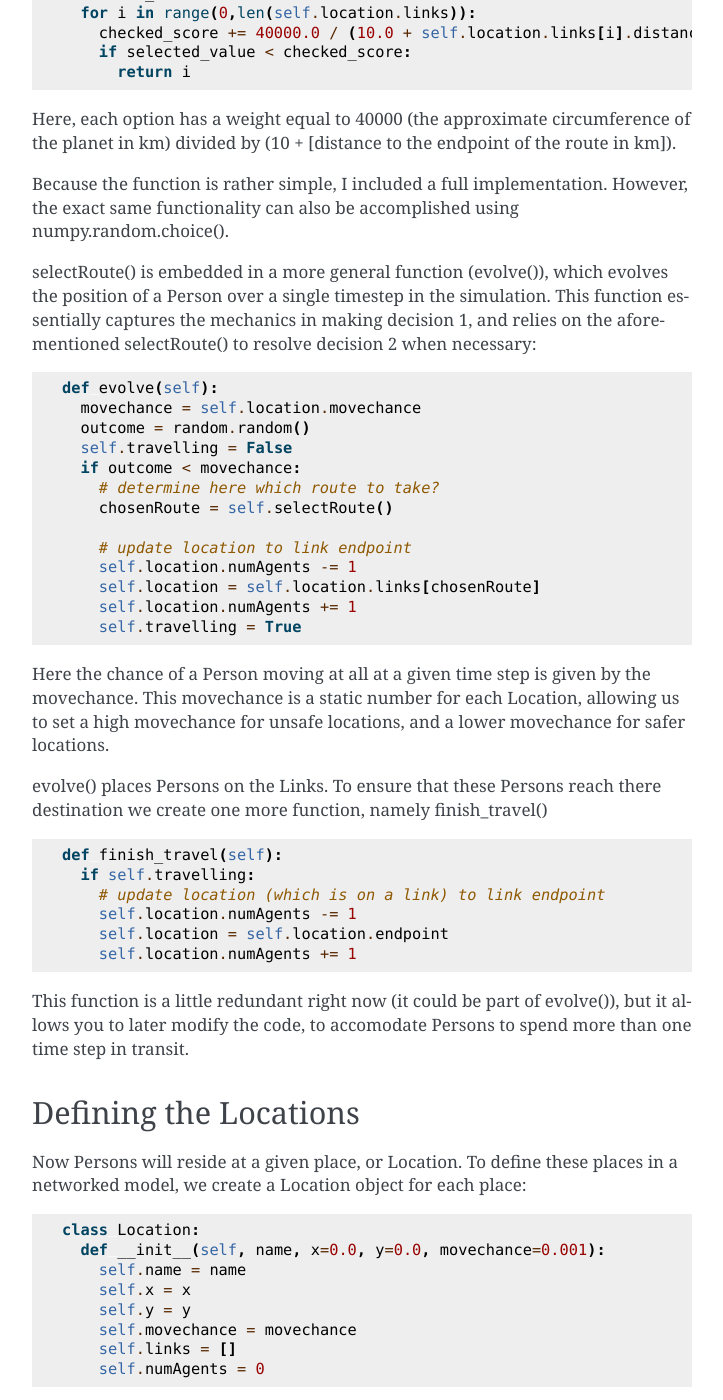
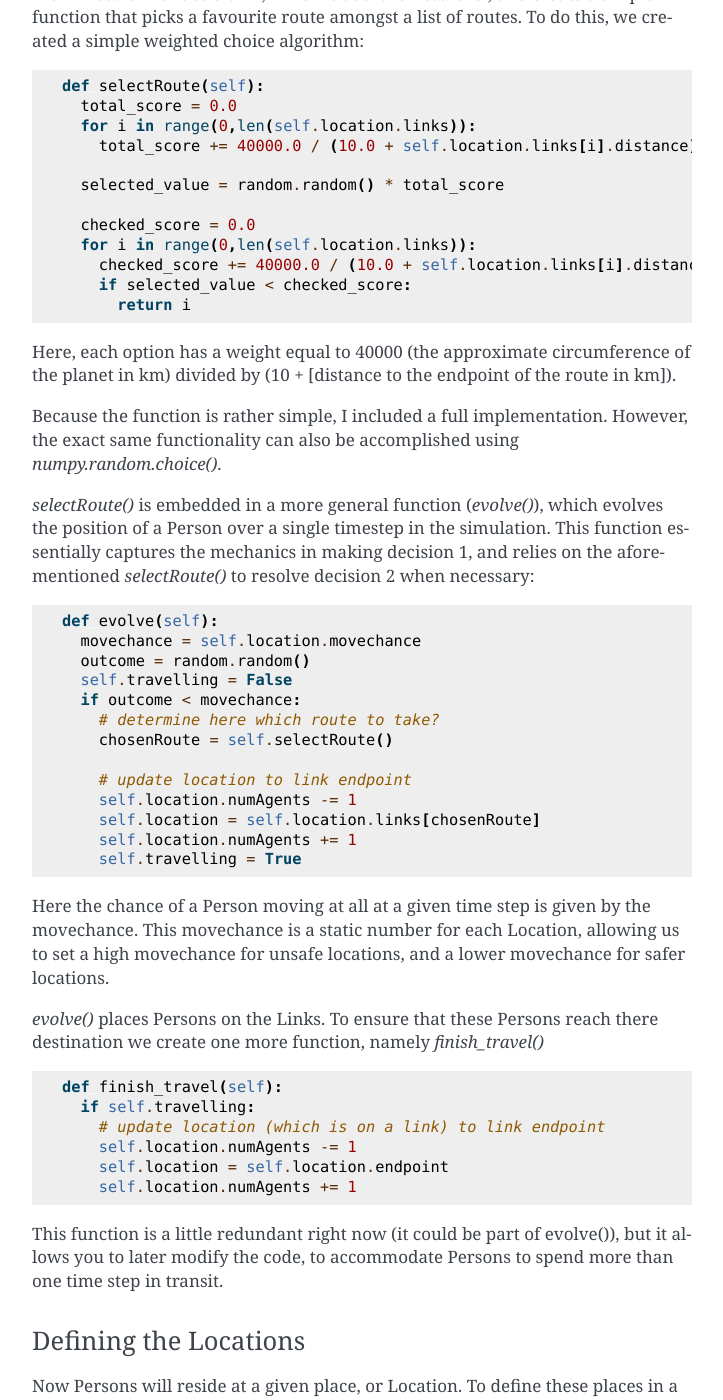
Before and after one commit to djgroen/student-resources, a Sphinx documentation site: the page built from docs/python-abm.rst, in a window 1280 px wide and 1400 px high, scrolled down 2118 px. Shown: the whole window, without its empty margins (388-1111 px from the left). Built offline with Sphinx 7.4.7, drawn with Linux system fonts in a browser that asks for light colours; some of the changed text lies outside the part shown.

Commit message:
Update python-abm.rst

```diff
--- a/docs/python-abm.rst
+++ b/docs/python-abm.rst
@@ -17,9 +23,9 @@
 
 When thinking about forced migration movements, there are a few basic elements:
 
-    The displaced persons themselves.
-    The locations where the persons reside
-    And possibly the paths (or routes) that interconnect the locations
+* The displaced persons themselves.
+* The locations where the persons reside
+* And possibly the paths (or routes) that interconnect the locations
 
 In its simplest form, this agent-based model features people that reside at a
 given location, and that move from one location to another as the time in the
@@ -105,12 +115,12 @@
 
 Because the function is rather simple, I included a full implementation.
 However, the exact same functionality can also be accomplished using
-numpy.random.choice().
+`numpy.random.choice()`.
 
-selectRoute() is embedded in a more general function (evolve()), which evolves
+`selectRoute()` is embedded in a more general function (`evolve()`), which evolves
 the position of a Person over a single timestep in the simulation. This
 function essentially captures the mechanics in making decision 1, and relies on
-the aforementioned selectRoute() to resolve decision 2 when necessary:
+the aforementioned `selectRoute()` to resolve decision 2 when necessary:
 ::
   def evolve(self):
     movechance = self.location.movechance
@@ -132,8 +142,8 @@
 to set a high movechance for unsafe locations, and a lower movechance for safer
 locations.
 
-evolve() places Persons on the Links. To ensure that these Persons reach there
-destination we create one more function, namely finish_travel()
+`evolve()` places Persons on the Links. To ensure that these Persons reach there
+destination we create one more function, namely `finish_travel()`
 ::
   def finish_travel(self):
     if self.travelling:
@@ -142,10 +152,8 @@
       self.location = self.location.endpoint
       self.location.numAgents += 1
 
-
-
 This function is a little redundant right now (it could be part of evolve()),
-but it allows you to later modify the code, to accomodate Persons to spend more
+but it allows you to later modify the code, to accommodate Persons to spend more
 than one time step in transit.
 
 ======================
@@ -170,7 +178,7 @@
 * name: the name of the Location.
 * x: GPS x-coordinate, useful for placing on a map and for calculating distances as the bird flies.
 * y: GPS y-coordinate.
-* movechance: An indicator denoting the safety level of this location. Are people certain to stay put (0), certain to move out immediately (1) or will there be a mixture (0<movechance<1).
+* movechance: An indicator denoting the safety level of this location. Are people certain to stay put (0), certain to move out immediately (1) or will there be a mixture (0<`movechance`<1).
 * links: An array containing routes/links/paths to other Locations.
 * numAgents: A tracking variable that keeps count as to how many people are present at this Location.
 
```
Also changed, not shown: other parts of docs/python-abm.rst (+12 -2 lines).
